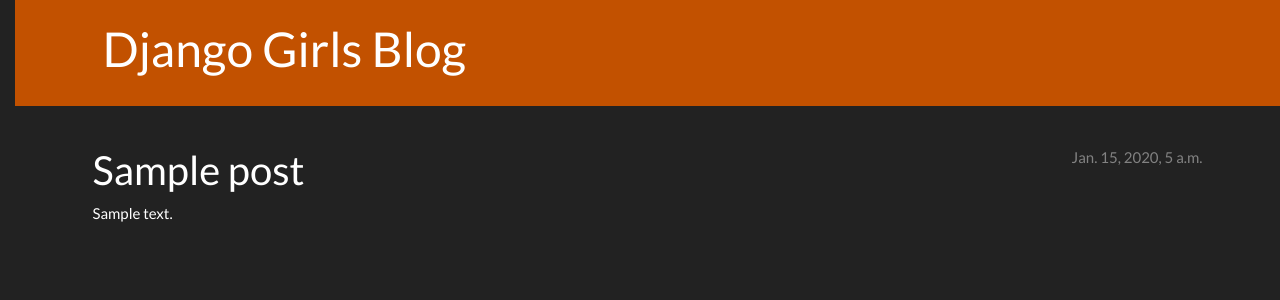
After one commit to EricPPerry/django-girls-blog, a Django app: page /post/1/ in a window 1280 px wide. The commit adds this page. Shown: the top 300 px of the page. Run offline with Django 3.2, Linux system fonts and the light colour scheme; tables that the repository leaves empty hold one stand-in row (values such as "Sample post"); some libraries are stand-ins or nearby versions.

Commit message:
Added base template and post_detail

```diff
--- /dev/null
+++ b/blog/static/css/blog.css
@@ -0,0 +1,71 @@
+h2 a {
+    color: #C25100 !important;
+}
+
+body {
+    padding-left: 15px;
+}
+
+.page-header {
+    background-color: #C25100;
+    margin-top: 0;
+    margin-bottom: 40px;
+    padding: 20px 20px 20px 40px;
+}
+
+.page-header h1,
+.page-header h1 a,
+.page-header h1 a:visited,
+.page-header h1 a:active {
+    color: #ffffff;
+    font-size: 36pt;
+    text-decoration: none;
+}
+
+.date {
+    color: #828282;
+}
+
+.save {
+    float: right;
+}
+
+.post-form textarea,
+.post-form input {
+    width: 100%;
+}
+
+.top-menu,
+.top-menu:hover,
+.top-menu:visited {
+    color: #ffffff;
+    float: right;
+    font-size: 26pt;
+    margin-right: 20px;
+}
+
+.post {
+    margin-bottom: 70px;
+}
+
+.post h2 a,
+.post h2 a:visited {
+    color: #000000;
+}
+
+.post > .date,
+.post > .actions {
+    float: right;
+}
+
+.btn-default,
+.btn-default:visited {
+    color: #C25100;
+    background: none;
+    border-color: #C25100;
+}
+
+.btn-default:hover {
+    color: #FFFFFF;
+    background-color: #C25100;
+}
--- /dev/null
+++ b/blog/templates/blog/base.html
@@ -0,0 +1,33 @@
+{% load static %}
+<!DOCTYPE html>
+<html lang="en">
+<head>
+<meta charset="UTF-8">
+<meta name="viewport" content="width=device-width, initial-scale=1.0">
+<meta http-equiv="X-UA-Compatible" content="ie=edge">
+<meta name="Description" content="Enter your description here"/>
+<link rel="stylesheet" href="https://cdnjs.cloudflare.com/ajax/libs/bootswatch/4.6.0/darkly/bootstrap.min.css">
+<link rel="stylesheet" href="https://cdnjs.cloudflare.com/ajax/libs/font-awesome/5.15.4/css/all.min.css">
+<link rel="stylesheet" href="{% static 'css/blog.css' %}">
+<title>Eric's Django Portfolio</title>
+</head>
+<body>
+    <header class="page-header">
+        <div class="container">
+        <h1><a href="/">Django Girls Blog</a></h1>
+        </div>
+    </header>
+
+    <main class="container">
+        <div class="row">
+            <div class="col">
+                {% block content %}
+                {% endblock %}
+                </div>
+        </div>
+    </main>
+<script src="https://cdnjs.cloudflare.com/ajax/libs/jquery/3.5.1/jquery.slim.min.js"></script>
+<script src="https://cdnjs.cloudflare.com/ajax/libs/popper.js/1.16.1/umd/popper.min.js"></script>
+<script src="https://cdnjs.cloudflare.com/ajax/libs/twitter-bootstrap/4.6.0/js/bootstrap.min.js"></script>
+</body>
+</html>
--- /dev/null
+++ b/blog/templates/blog/post_detail.html
@@ -0,0 +1,13 @@
+{% extends 'blog/base.html' %}
+
+{% block content %}
+    <article class="post">
+        {% if post.published_date %}
+            <time class="date">
+                {{ post.published_date }}
+            </time>
+        {% endif %}
+        <h2>{{ post.title }}</h2>
+        <p>{{ post.text|linebreaksbr }}</p>
+    </article>
+{% endblock %}
--- a/blog/urls.py
+++ b/blog/urls.py
@@ -3,4 +3,5 @@
 
 urlpatterns = [
     path('', views.post_list, name='post_list'),
+    path('post/<int:pk>/', views.post_detail, name='post_detail'),
 ]
--- a/blog/views.py
+++ b/blog/views.py
@@ -1,7 +1,11 @@
-from django.shortcuts import render
+from django.shortcuts import render, get_object_or_404
 from .models import Post
 from django.utils import timezone
 
 def post_list(request):
     posts = Post.objects.filter(published_date__lte=timezone.now()).order_by('published_date')
     return render(request, 'blog/post_list.html', {'posts':posts})
+
+def post_detail(request, pk):
+    post = Post.objects.get(pk=pk)
+    return render(request, 'blog/post_detail.html', {'post':post})
```
Also changed, not shown: blog/templates/blog/post_list.html (+11 -26 lines).
